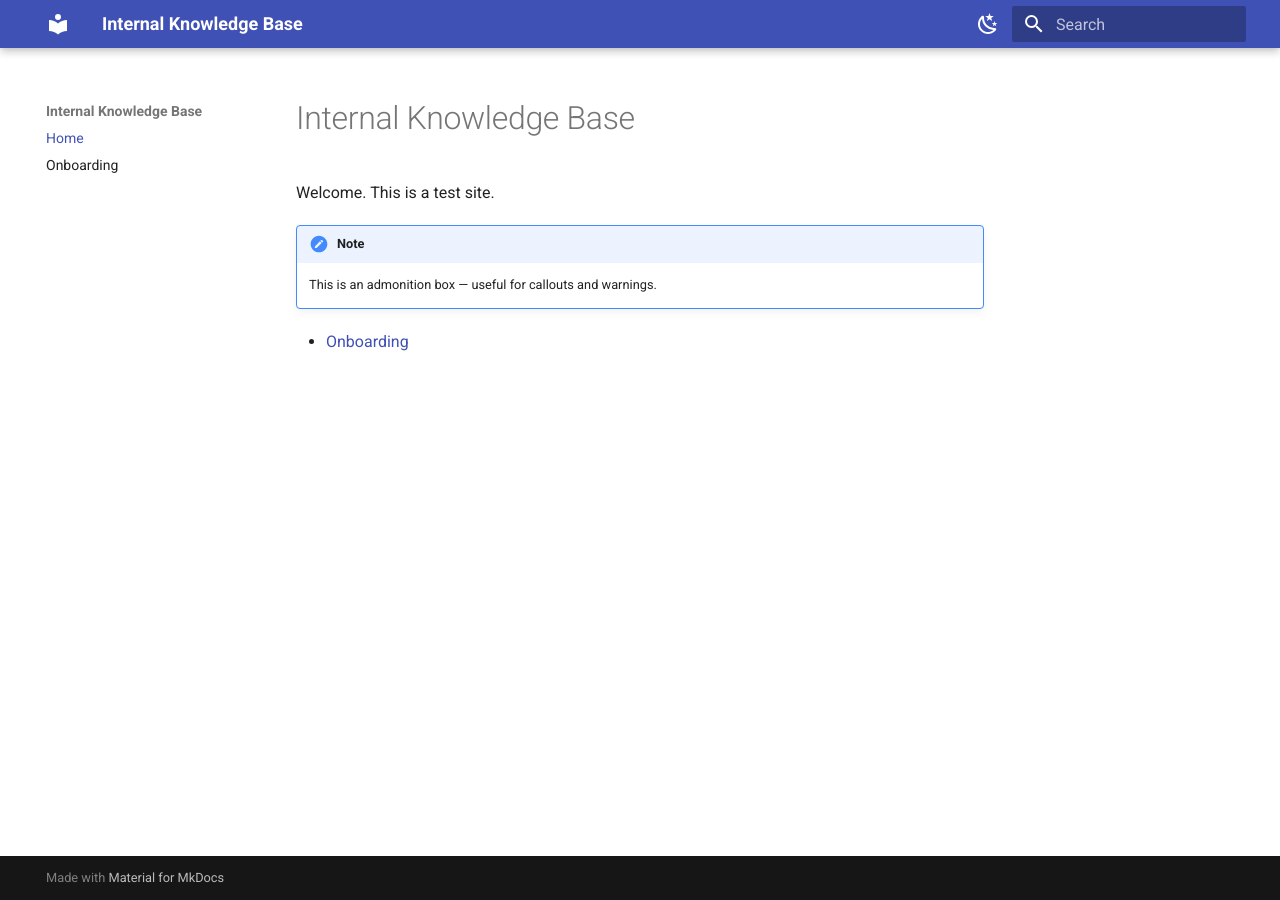
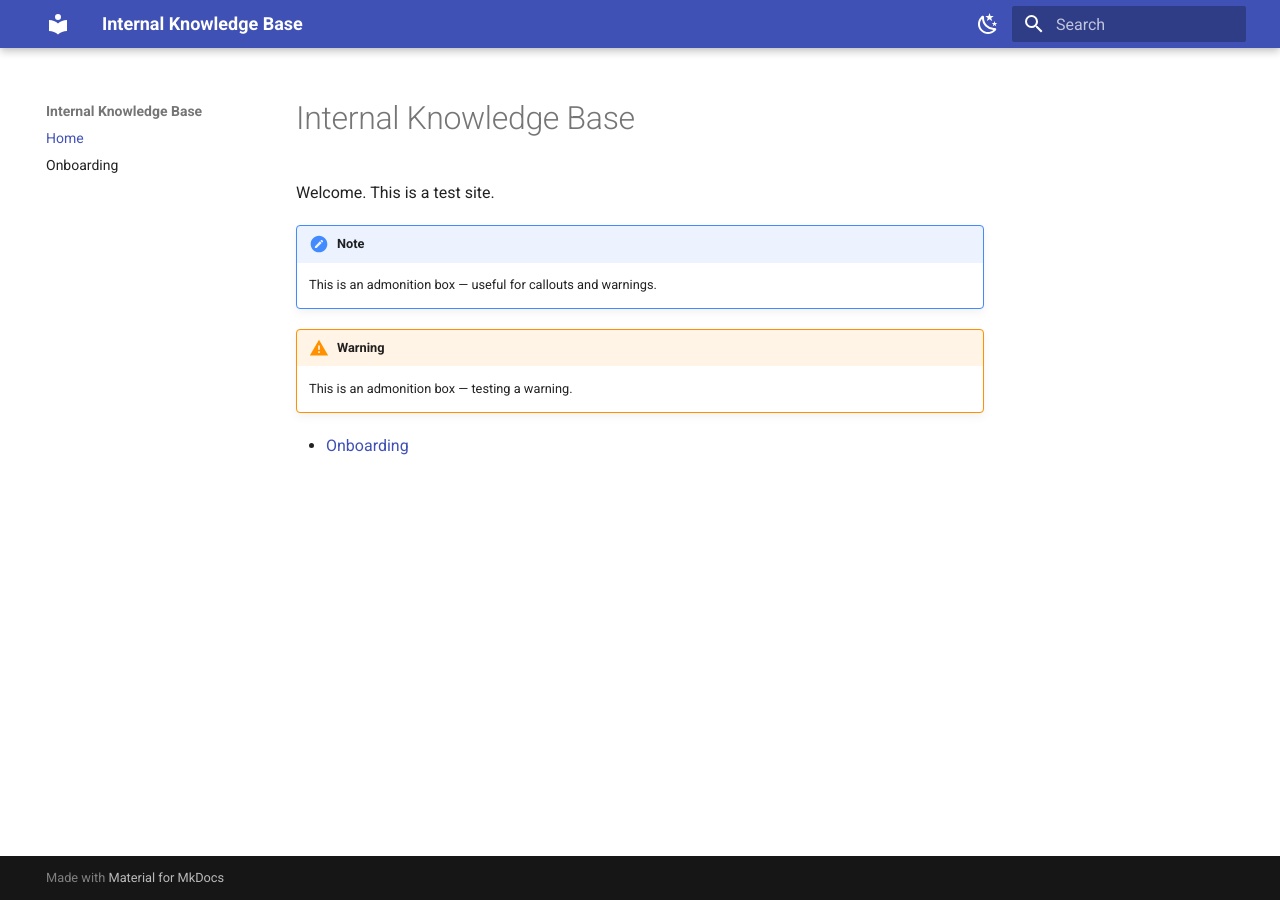
Before and after one commit to spen-h/playground, an MkDocs documentation site: the page built from docs/index.md, in a window 1280 px wide. Built offline with MkDocs 1.6.1 and Material for MkDocs 9.7.7, drawn with Linux system fonts in a browser that asks for light colours.

Commit message:
Add warning admonition box to index.md
Added a warning admonition box for testing purposes.

```diff
--- a/docs/index.md
+++ b/docs/index.md
@@ -5,4 +5,7 @@ Welcome. This is a test site.
 !!! note
     This is an admonition box — useful for callouts and warnings.
 
+!!! warning
+    This is an admonition box — testing a warning.
+
 - [Onboarding](onboarding.md)
```
